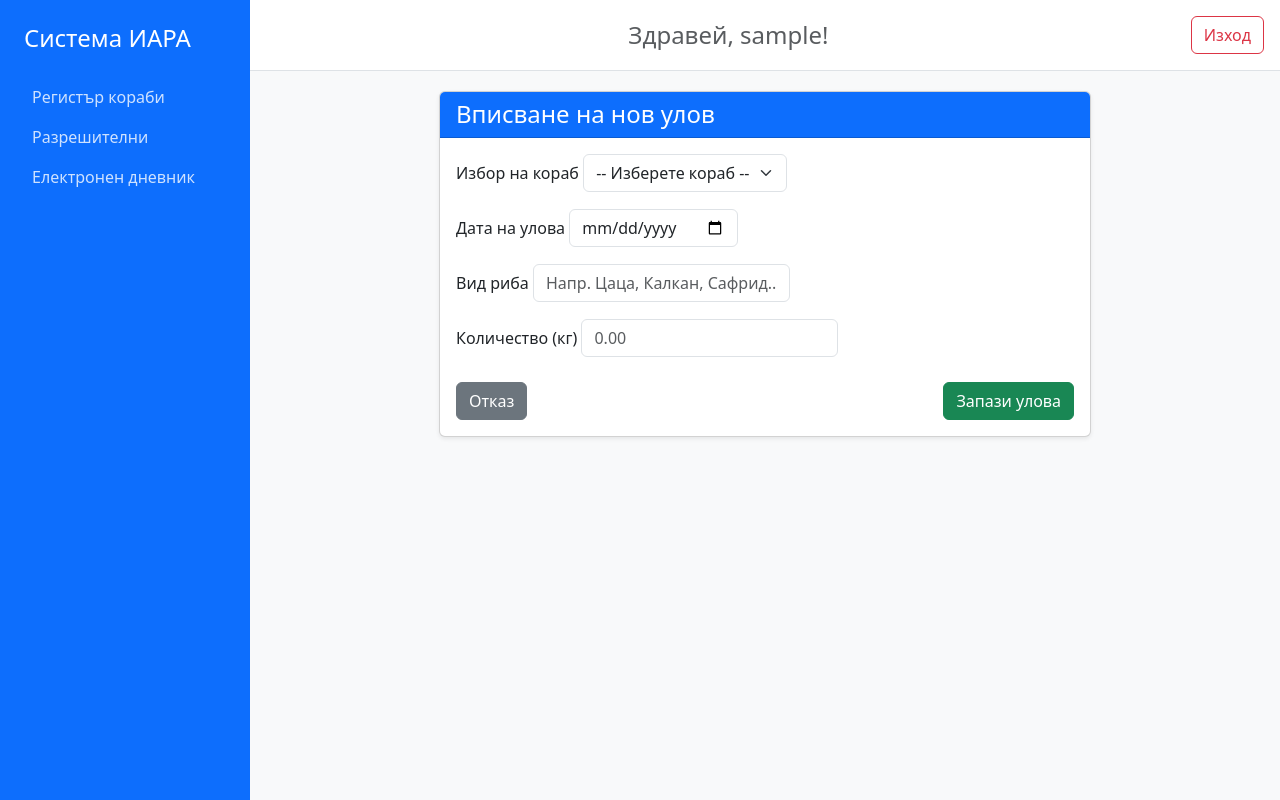
After one commit to codingburgas/iara-gdbpzn-LESusova23, a Flask app: page /catch_log/add in a window 1280 px wide. The commit adds this page. Run offline with Flask 3, Linux system fonts and the light colour scheme; the visitor is signed in with stand-in values (Sample User, id 1); data that the repository does not hold is empty.

Commit message:
Implement CatchLog module: database schema, data entry form, and logs table

```diff
--- a/app.py
+++ b/app.py
@@ -1,3 +1,4 @@
+from models import db, Ship, User, Permit, CatchLog
 from flask import Flask, render_template, request, redirect, url_for, flash
 from models import db, Ship, User, Permit  # Добавили Permit
 from flask_login import LoginManager, login_user, login_required, logout_user, current_user
@@ -144,6 +145,34 @@ def revoke_permit(permit_id):
     flash(f'Разрешителното {permit.permit_number} е отнето успешно!', 'warning')
     return redirect(url_for('permits'))
 
+
+@app.route('/catch_logs')
+@login_required
+def catch_logs():
+    logs = CatchLog.query.order_by(CatchLog.date.desc()).all()
+    return render_template('catch_logs.html', logs=logs)
+
+
+@app.route('/catch_log/add', methods=['GET', 'POST'])
+@login_required
+def add_catch_log():
+    if request.method == 'POST':
+        log_date = datetime.strptime(request.form['date'], '%Y-%m-%d').date()
+
+        new_log = CatchLog(
+            date=log_date,
+            fish_species=request.form['fish_species'],
+            quantity_kg=float(request.form['quantity_kg']),
+            ship_id=request.form['ship_id']
+        )
+        db.session.add(new_log)
+        db.session.commit()
+        flash('Уловът е записан успешно!', 'success')
+        return redirect(url_for('catch_logs'))
+
+    ships = Ship.query.all()
+    return render_template('add_catch_log.html', ships=ships)
+
 if __name__ == '__main__':
     with app.app_context():
         db.create_all()
--- /dev/null
+++ b/templates/add_catch_log.html
@@ -0,0 +1,54 @@
+{% extends 'base.html' %}
+
+{% block content %}
+<div class="row justify-content-center">
+    <div class="col-md-8">
+        <div class="card shadow-sm">
+            <div class="card-header bg-primary text-white">
+                <h4 class="mb-0">Вписване на нов улов</h4>
+            </div>
+            <div class="card-body">
+                <form method="POST">
+                    <div class="mb-3">
+                        <label class="form-label">Избор на кораб</label>
+                        <label>
+                            <select name="ship_id" class="form-select" required>
+                                <option value="">-- Изберете кораб --</option>
+                                {% for ship in ships %}
+                                    <option value="{{ ship.id }}">{{ ship.name }} (Рег. № {{ ship.int_number }})</option>
+                                {% endfor %}
+                            </select>
+                        </label>
+                    </div>
+
+                    <div class="mb-3">
+                        <label class="form-label">Дата на улова</label>
+                        <label>
+                            <input type="date" name="date" class="form-control" required>
+                        </label>
+                    </div>
+
+                    <div class="mb-3">
+                        <label class="form-label">Вид риба</label>
+                        <label>
+                            <input type="text" name="fish_species" class="form-control" required placeholder="Напр. Цаца, Калкан, Сафрид...">
+                        </label>
+                    </div>
+
+                    <div class="mb-4">
+                        <label class="form-label">Количество (кг)</label>
+                        <label>
+                            <input type="number" step="0.01" name="quantity_kg" class="form-control" required placeholder="0.00">
+                        </label>
+                    </div>
+
+                    <div class="d-flex justify-content-between">
+                        <a href="/catch_logs" class="btn btn-secondary">Отказ</a>
+                        <button type="submit" class="btn btn-success">Запази улова</button>
+                    </div>
+                </form>
+            </div>
+        </div>
+    </div>
+</div>
+{% endblock %}
--- a/templates/base.html
+++ b/templates/base.html
@@ -30,8 +30,8 @@
             <ul class="nav flex-column">
                 <li class="nav-item"><a class="nav-link" href="/">Регистър кораби</a></li>
                 <li class="nav-item"><a class="nav-link" href="/permits">Разрешителни</a></li>
-
-                </ul>
+                <li class="nav-item"><a class="nav-link" href="/catch_logs">Електронен дневник</a></li>
+            </ul>
         </nav>
     {% endif %}
 
```
Also changed, not shown: models.py (+16 -0 lines), templates/catch_logs.html (added, +37 -0 lines).
